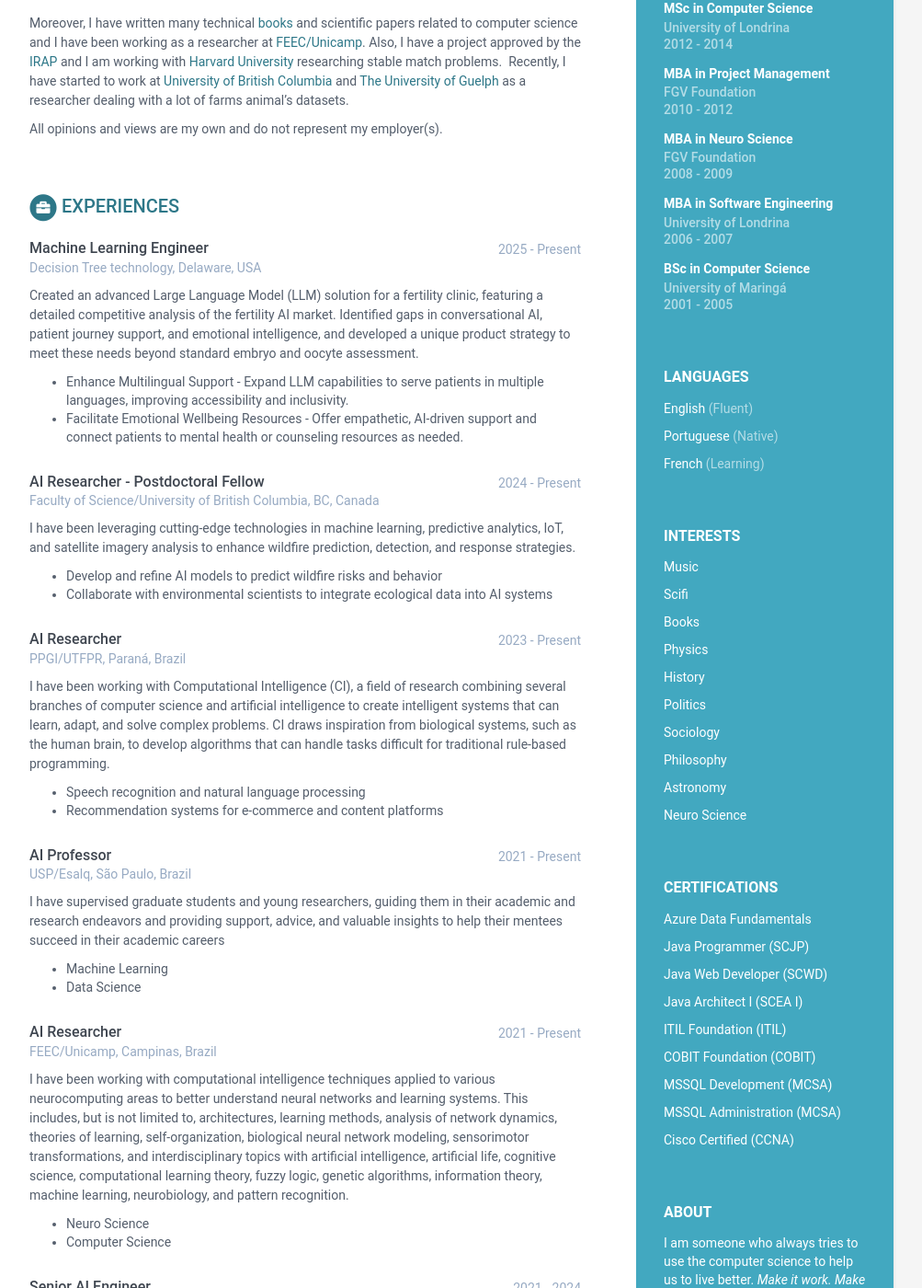
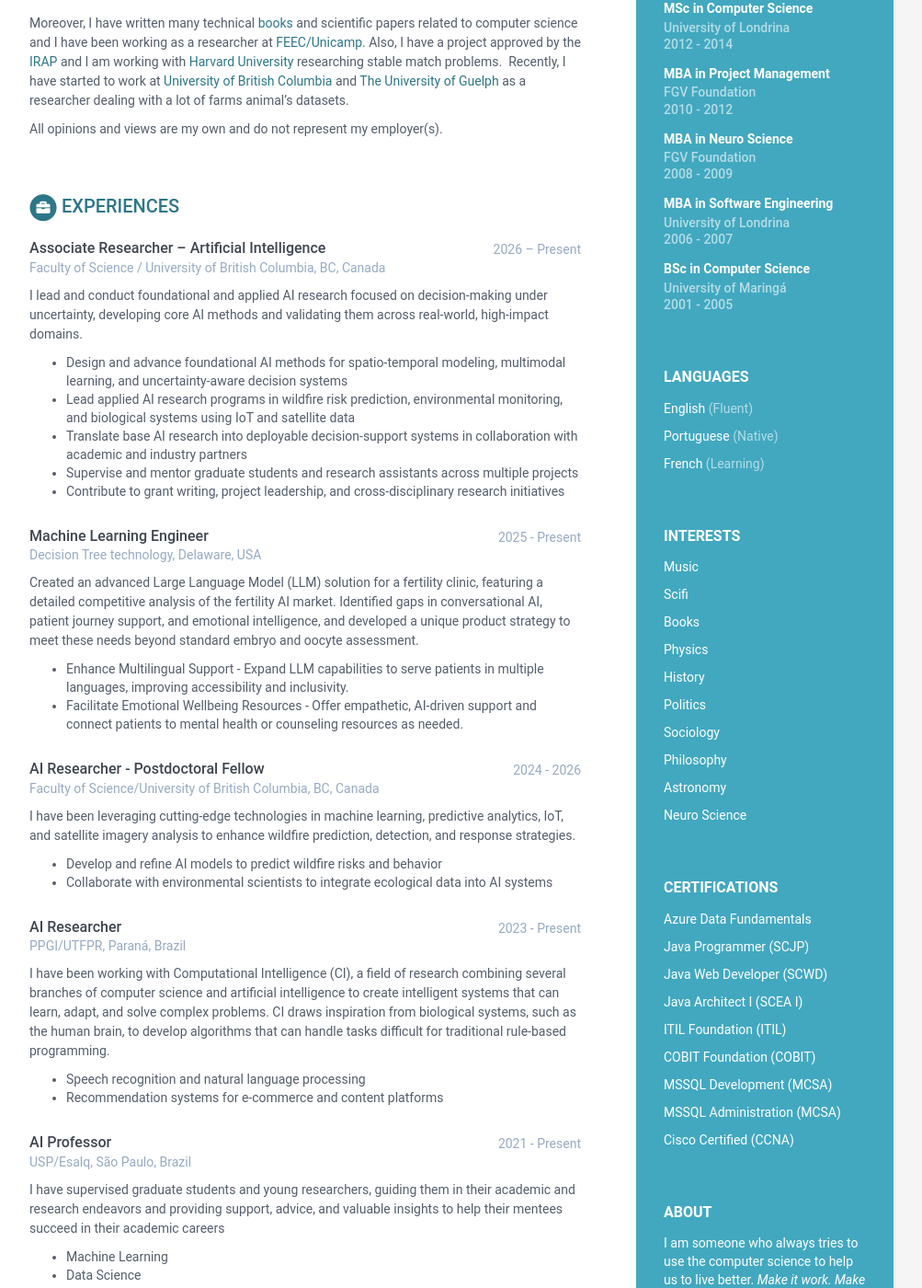
Before and after one commit to gomede/gomede.github.io, a Jekyll site: the page built from index.html, in a window 1280 px wide and 1400 px high, scrolled down 847 px. Shown: the whole window at 92% size, without its empty margins (168-1171 px from the left). Built offline with Jekyll 4.4.1, drawn with Linux system fonts in a browser that asks for light colours.

Commit message:
Update data.yml

```diff
--- a/_data/data.yml
+++ b/_data/data.yml
@@ -204,6 +204,22 @@
           - Credit Score
 
 experiences:
+    - role: Associate Researcher – Artificial Intelligence
+      time: 2026 – Present
+      company: Faculty of Science / University of British Columbia, BC, Canada
+      details: |
+        I lead and conduct foundational and applied AI research focused on decision-making under uncertainty,
+        developing core AI methods and validating them across real-world, high-impact domains.
+
+          - Design and advance foundational AI methods for spatio-temporal modeling, multimodal learning,
+            and uncertainty-aware decision systems
+          - Lead applied AI research programs in wildfire risk prediction, environmental monitoring,
+            and biological systems using IoT and satellite data
+          - Translate base AI research into deployable decision-support systems in collaboration
+            with academic and industry partners
+          - Supervise and mentor graduate students and research assistants across multiple projects
+          - Contribute to grant writing, project leadership, and cross-disciplinary research initiatives
+
     - role: Machine Learning Engineer
       time: 2025 - Present
       company: Decision Tree technology, Delaware, USA
@@ -216,7 +232,7 @@
           - Facilitate Emotional Wellbeing Resources - Offer empathetic, AI-driven support and connect patients to mental health or counseling resources as needed.
 
     - role: AI Researcher - Postdoctoral Fellow
-      time: 2024 - Present
+      time: 2024 - 2026
       company: Faculty of Science/University of British Columbia, BC, Canada
       details: |
         I have been leveraging cutting-edge technologies in machine learning, predictive analytics, IoT,
```
